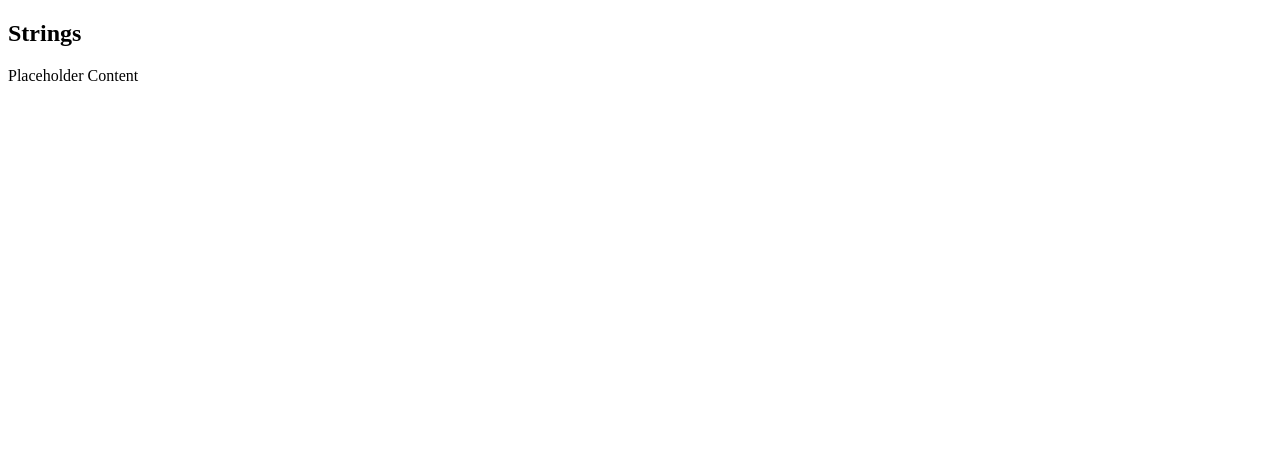
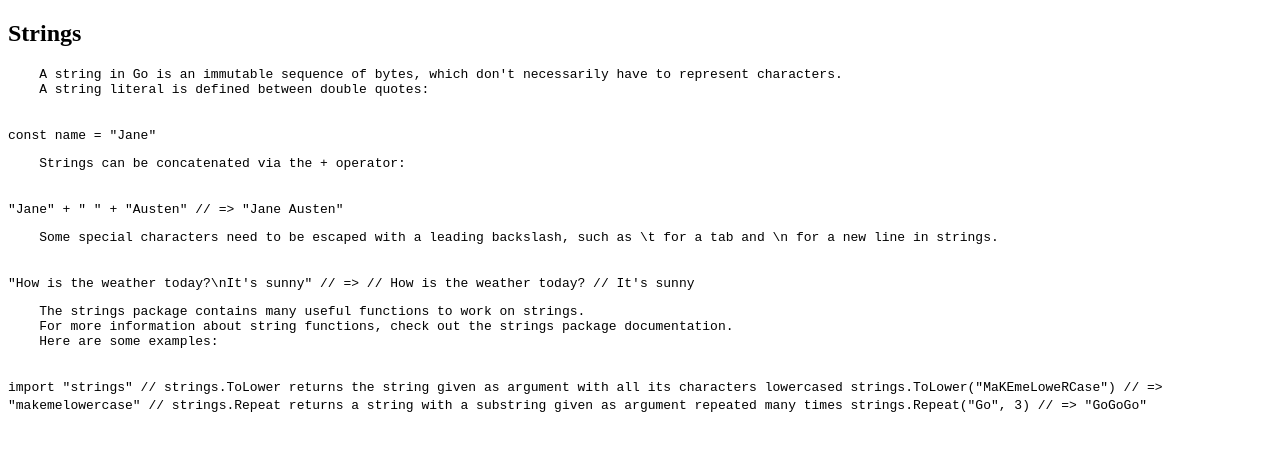
Before and after one commit to soockee/golang-knowledge, a plain HTML site: page lessons/strings.html in a window 1280 px wide. Drawn offline with Linux system fonts and the light colour scheme.

Commit message:
add lessons

```diff
--- a/lessons/strings.html
+++ b/lessons/strings.html
@@ -1,6 +1,44 @@
 <!doctype html>
 <body>
   <h2 id="strings">Strings</h2>
-  <p>Placeholder Content</p>
+  <pre>
+    A string in Go is an immutable sequence of bytes, which don't necessarily have to represent characters.
+    A string literal is defined between double quotes:
+  </pre>
+  <code>
+    const name = "Jane"
+  </code>
+  <pre>
+    Strings can be concatenated via the + operator:
+  </pre>
+  <code>
+    "Jane" + " " + "Austen"
+    // => "Jane Austen"
+  </code>
+  <pre>
+    Some special characters need to be escaped with a leading backslash, such as \t for a tab and \n for a new line in strings.
+  </pre>
+  <code>
+    "How is the weather today?\nIt's sunny"
+    // =>
+    // How is the weather today?
+    // It's sunny
+  </code>
+  <pre>
+    The strings package contains many useful functions to work on strings.
+    For more information about string functions, check out the strings package documentation.
+    Here are some examples:
+  </pre>
+  <code>
+    import "strings"
+
+    // strings.ToLower returns the string given as argument with all its characters lowercased
+    strings.ToLower("MaKEmeLoweRCase")
+    // => "makemelowercase"
+
+    // strings.Repeat returns a string with a substring given as argument repeated many times
+    strings.Repeat("Go", 3)
+    // => "GoGoGo"
+  </code>
 </body>
 </html>
```
Also changed, not shown: lessons/string_package.html (+7 -1 lines).
